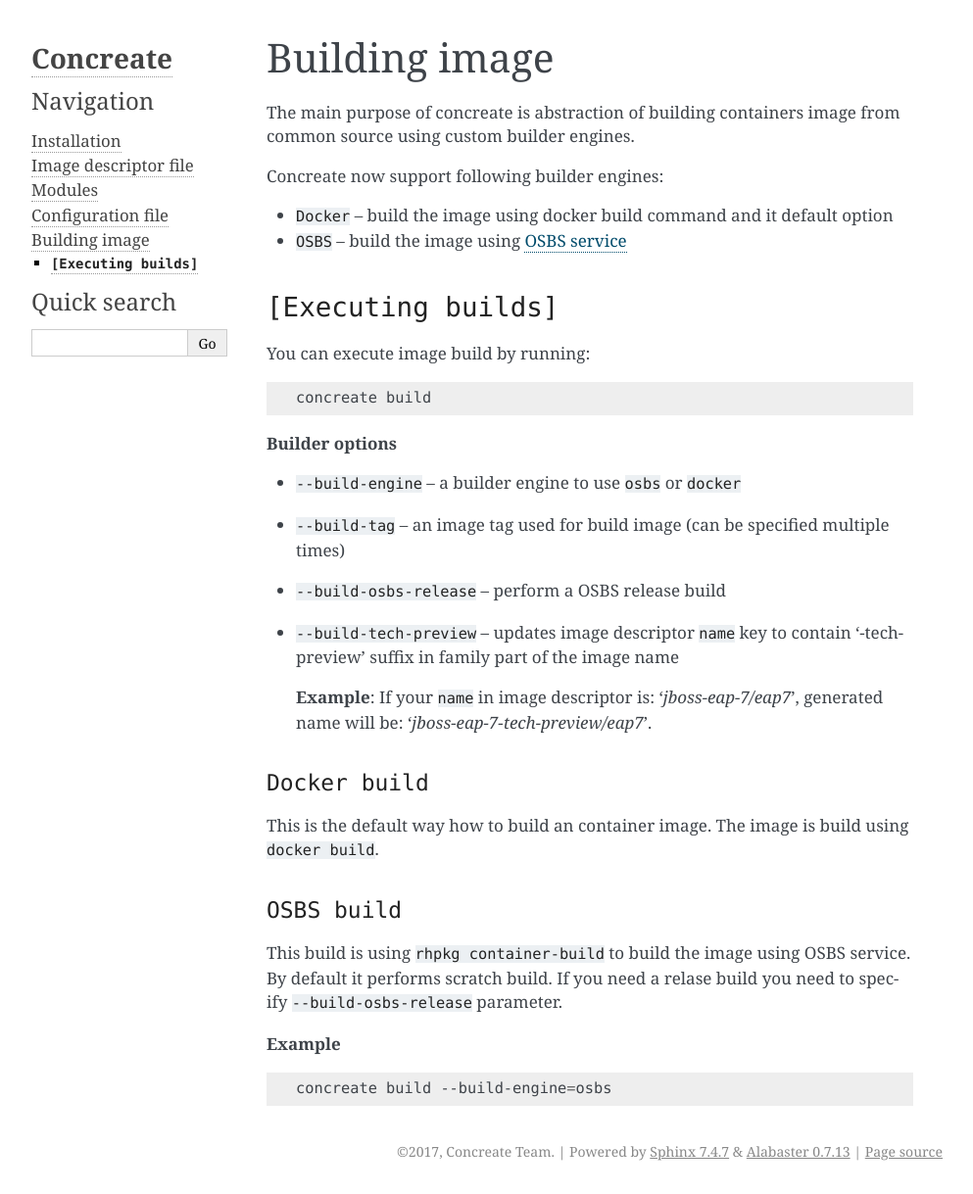
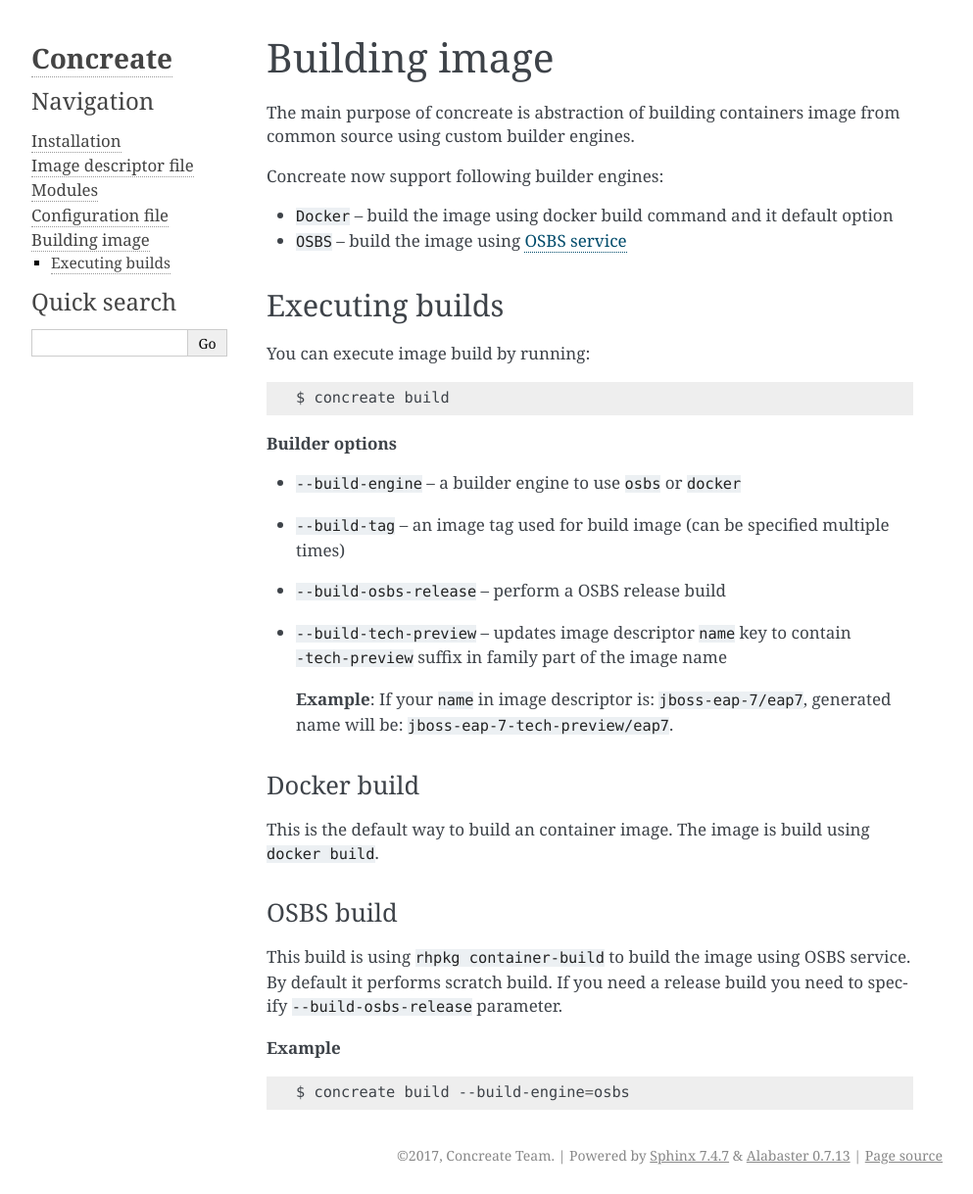
Before and after one commit to cekit/cekit, a Sphinx documentation site: the page built from docs/build.rst, in a window 1280 px wide. Shown: the whole page at 98% size, without its empty margins (148-1141 px from the left). Built offline with Sphinx 7.4.7, drawn with Linux system fonts in a browser that asks for light colours.

Commit message:
Reformatted build documentation

```diff
--- a/docs/build.rst
+++ b/docs/build.rst
@@ -9,38 +9,38 @@
 * ``Docker`` -- build the image using docker build command and it default option
 * ``OSBS`` -- build the image using `OSBS service <https://osbs.readthedocs.io>`_
 
-``[Executing builds]``
----------------------
+Executing builds
+-----------------
 
 You can execute image build by running:
 
 .. code:: bash
 
-	  concreate build
+	  $ concreate build
 
 **Builder options**
 
 * ``--build-engine`` -- a builder engine to use ``osbs`` or ``docker``
 * ``--build-tag`` -- an image tag used for build image (can be specified multiple times)
 * ``--build-osbs-release`` -- perform a OSBS release build
-* ``--build-tech-preview`` -- updates image descriptor ``name`` key to contain '-tech-preview' suffix in family part of the image name
+* ``--build-tech-preview`` -- updates image descriptor ``name`` key to contain ``-tech-preview`` suffix in family part of the image name
 
-  **Example**: If your ``name`` in image descriptor is: '*jboss-eap-7/eap7*', generated name will be: '*jboss-eap-7-tech-preview/eap7*'.
+  **Example**: If your ``name`` in image descriptor is: ``jboss-eap-7/eap7``, generated name will be: ``jboss-eap-7-tech-preview/eap7``.
 
-``Docker build``
+Docker build
 ^^^^^^^^^^^^^^^^
 
-This is the default way how to build an container image. The image is build using ``docker build``.
+This is the default way to build an container image. The image is build using ``docker build``.
 
 
-``OSBS build``
+OSBS build
 ^^^^^^^^^^^^^^^
 
 This build is using ``rhpkg container-build`` to build the image using OSBS service. By default
-it performs scratch build. If you need a relase build you need to specify ``--build-osbs-release`` parameter.
+it performs scratch build. If you need a release build you need to specify ``--build-osbs-release`` parameter.
 
 **Example**
 
 .. code:: bash
 
-	  concreate build --build-engine=osbs
+	  $ concreate build --build-engine=osbs
```
